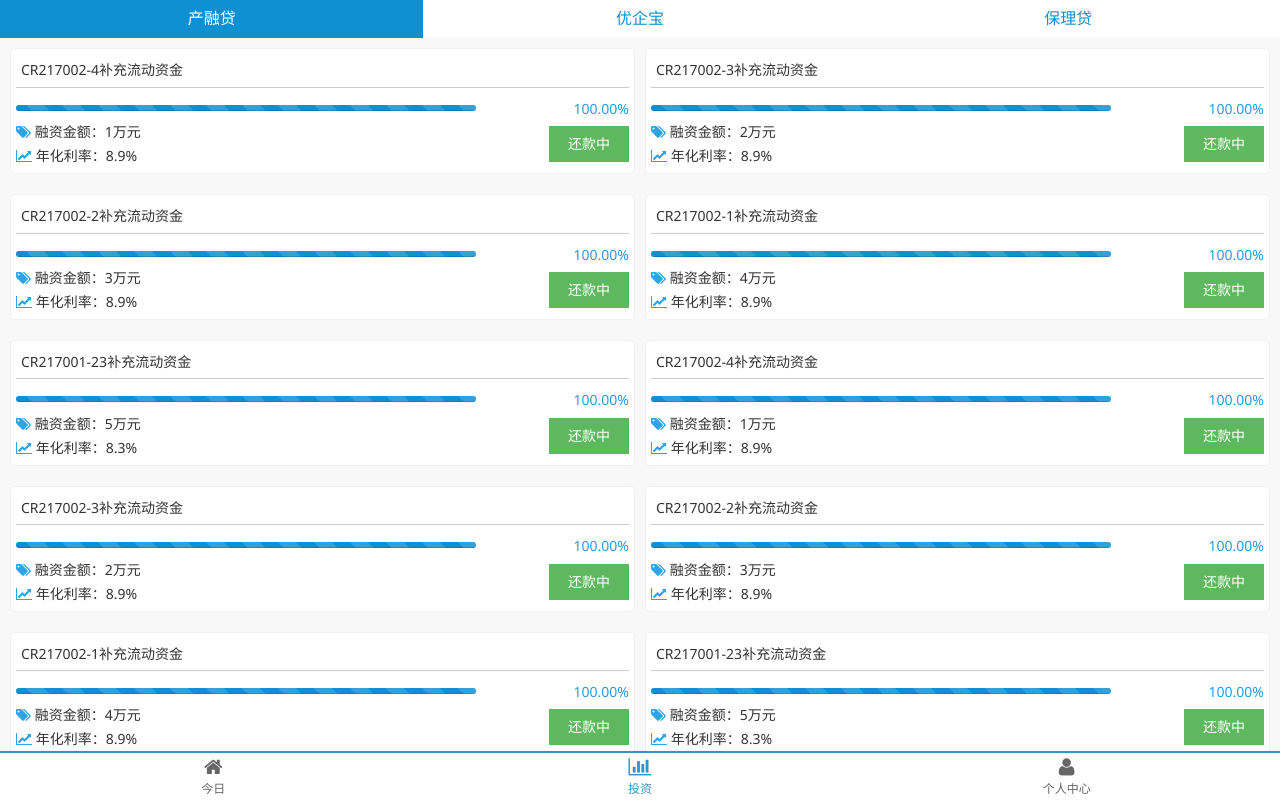
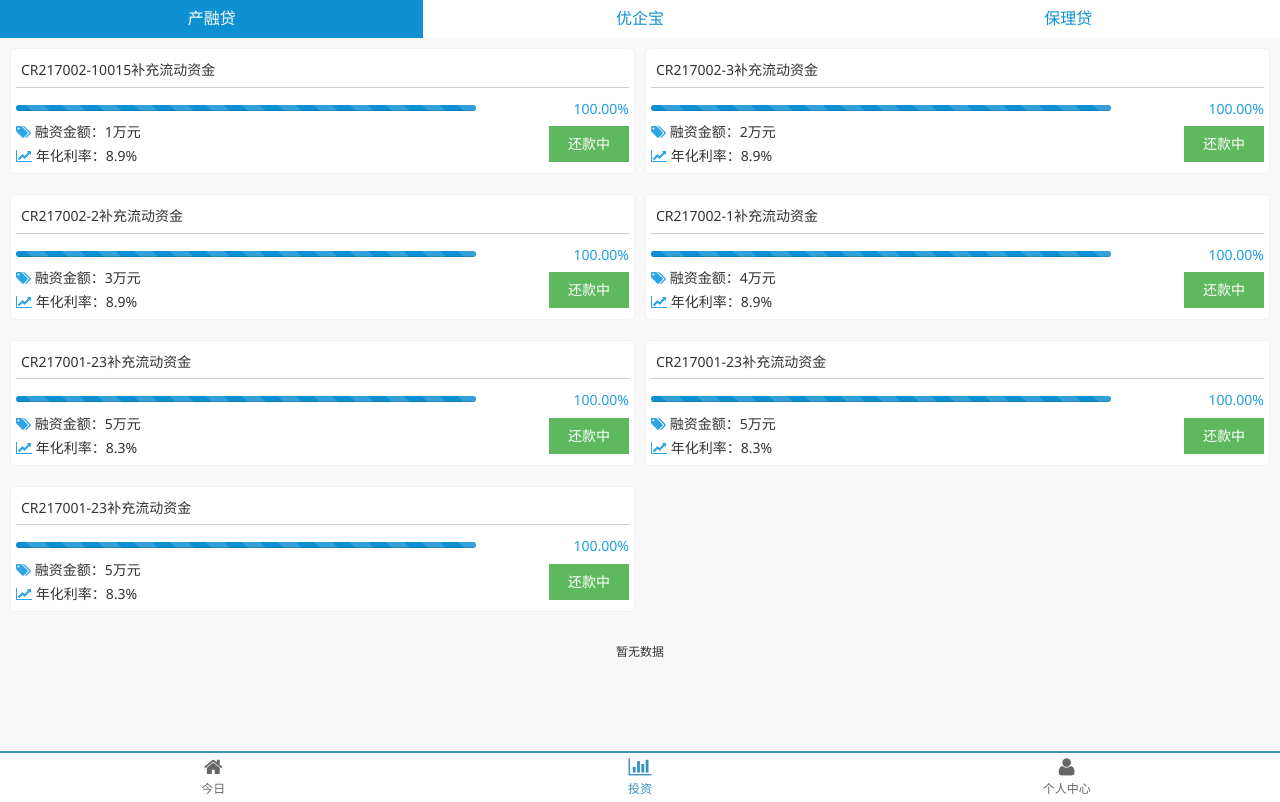
Before and after one commit to limate/huashan_wap, a plain HTML site: page test2.html in a window 1280 px wide. Drawn offline with Linux system fonts and the light colour scheme.

Commit message:
增加一些页面

```diff
--- a/investment.json
+++ b/investment.json
@@ -7,7 +7,7 @@
     "rows": [
       {
         "borrowingId": 31,
-        "title": "CR217002-4补充流动资金",
+        "title": "CR217002-10015补充流动资金",
         "interestRate": 8.90,
         "interestRateStr": "8.9",
         "residualAmount": 0.00,
@@ -84,6 +84,38 @@
         "allowInvest": false,
         "progressDesReal": "还款中",
         "oldProject": false
+      },
+      {
+        "borrowingId": 27,
+        "title": "CR217001-23补充流动资金",
+        "interestRate": 8.30,
+        "interestRateStr": "8.3",
+        "residualAmount": 0.00,
+        "residualAmountStr": "5万元",
+        "period": 3,
+        "periodUnit": "month",
+        "periodUnitStr": "3月",
+        "progress": "repaying",
+        "progressDes": "还款中",
+        "allowInvest": false,
+        "progressDesReal": "还款中",
+        "oldProject": false
+      },
+      {
+        "borrowingId": 27,
+        "title": "CR217001-23补充流动资金",
+        "interestRate": 8.30,
+        "interestRateStr": "8.3",
+        "residualAmount": 0.00,
+        "residualAmountStr": "5万元",
+        "period": 3,
+        "periodUnit": "month",
+        "periodUnitStr": "3月",
+        "progress": "repaying",
+        "progressDes": "还款中",
+        "allowInvest": false,
+        "progressDesReal": "还款中",
+        "oldProject": false
       }
     ],
     "pages": 6
--- a/test2.html
+++ b/test2.html
@@ -84,47 +84,47 @@
 </script>
 <script>
     $(function () {
+
+        var LoadEnd = false;
+        var counter = 0;
+        // 每页展示4个
+        var num = 5;
+        var pageStart = 0, pageEnd = 0;
+
         // dropload
         var dropload = $('.inner').dropload({
             domUp: {
                 domClass: 'dropload-up',
                 domRefresh: '<div class="dropload-refresh"><span class="am-icon-arrow-down "></span></span>&nbsp;&nbsp;下拉刷新</div>',
                 domUpdate: '<div class="dropload-update"><span class="am-icon-arrow-up "></span></span>&nbsp;&nbsp;释放更新</div>',
-                domLoad: '<div class="dropload-load"><span class="loading"></span>加载中...</div>',
-                domNoData: '<div class="dropload-noData">暂无数据</div>'
+                domLoad: '<div class="dropload-load"><span class="loading"></span>加载中...</div>'
             },
             domDown: {
                 domClass: 'dropload-down',
                 domRefresh: '<div class="dropload-refresh"><span class="am-icon-arrow-up "></span></span>&nbsp;&nbsp;上拉加载更多</div>',
-                domLoad: '<div class="dropload-load"><span class="loading"></span>加载中...</div>',
-                domNoData: '<div class="dropload-noData">暂无数据</div>'
+                domLoad: '<div class="dropload-load"><span class="loading"></span>加载中...</div>'
             },
-            loadUpFn: function () {
+            loadUpFn: function (me) {
+                me.isLockUp = false;
+                me.isLockDown = false;
                 $.ajax({
                     type: 'GET',
                     url: 'investment.json',
                     dataType: 'json',
                     success: function (data) {
+                        $("#events-list").empty();
                         var a = '';
                         var conts = data.data.rows;
-                        for (var i = 0; i < conts.length; i++) {
+                        for (var i = 0; i < num; i++) {
                             var row = conts[i];
                             console.log(row);
                             a = template("aa", {"investment": row});
-                            $("#events-list").eq(a);
+                            $("#events-list").append(a);
                         }
-                        // 为了测试，延迟1秒加载
-                        setTimeout(function () {
-//                            $("#events-list").show(a);
-//                            $("#events-list").html(a);
-//                            $('.lists').html(a);
-                            // 每次数据加载完，必须重置
                         dropload.resetload();
-                        }, 1000);
                     },
                     error: function (xhr, type) {
                         console.log("加载失败，请稍后重试！");
-                        // 为了测试，延迟1秒加载
                         setTimeout(function () {
                             // 每次数据加载完，必须重置
                             dropload.resetload();
@@ -132,33 +132,39 @@
                     }
                 });
             },
-            loadDownFn: function () {
+            loadDownFn: function (me) {
+                me.isLockUp = false;
                 $.ajax({
                     type: 'GET',
                     url: 'investment.json',
                     dataType: 'json',
                     success: function (data) {
+                        counter++;
+                        pageEnd = num * counter;
+                        pageStart = pageEnd - num;
                         var conts = data.data.rows;
-                        for (var i = 0; i < conts.length; i++) {
+                        if (pageStart <= conts.length) {
+                            for (var i = pageStart; i < pageEnd; i++) {
                                 var row = conts[i];
                                 console.log(row);
                                 var a = template("aa", {"investment": row})
                                 $("#events-list").append(a);
+                                if ((i + 1) >= conts.length) {
+                                    me.lock();
+                                    // 无数据
+                                    me.noData();
+                                    break;
                                 }
-                        if (data.nextPage > data.total) {
-                            $("#pullrefresh").html("没有啦!");
-                            return;
                             }
-                        nextPage = data.nextPage;
                             dropload.resetload();
+                        }
                     },
-                    error: function () {
-                        $("#pullrefresh").html("出错啦！");
-//                        // 为了测试，延迟1秒加载
-//                        setTimeout(function () {
-//                            // 每次数据加载完，必须重置
-//                            dropload.resetload();
-//                        }, 5000);
+                    error: function (xhr, type) {
+                        console.log("加载失败，请稍后重试！");
+                        setTimeout(function () {
+                            // 每次数据加载完，必须重置
+                            dropload.resetload();
+                        }, 5000);
                     }
                 });
             }
```
Also changed, not shown: test5.html (+3 -1 lines). Lines whose indentation alone changed are shown as unchanged.
